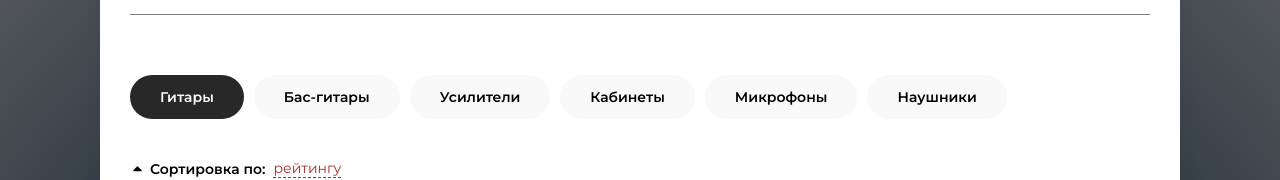
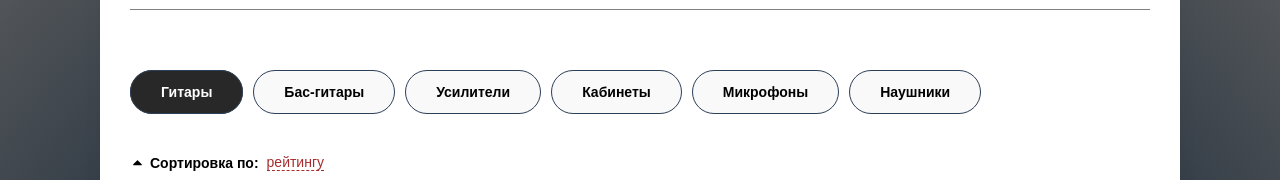
Before and after one commit to jm-spb/Guitar-Shop, a React (Create React App) app: page /#/ in a window 1280 px wide. Shown: the part 169-349 px from the top of the page. Built offline with nearby package versions, Linux system fonts and the light colour scheme; data requests are answered from the project's data file.

Commit message:
fix layout

```diff
--- a/public/index.html
+++ b/public/index.html
@@ -5,13 +5,8 @@
       <link rel="icon" href="%PUBLIC_URL%/favicon.ico" />
       <meta name="viewport" content="width=device-width, initial-scale=1" />
       <meta name="theme-color" content="#000000" />
-      <meta name="description" content="Web site created using create-react-app" />
-      <link rel="apple-touch-icon" href="%PUBLIC_URL%/logo192.png" />
-      <link rel="manifest" href="%PUBLIC_URL%/manifest.json" />
-      <link rel="preconnect" href="https://fonts.googleapis.com">
-      <link rel="preconnect" href="https://fonts.gstatic.com" crossorigin>
-      <link href="https://fonts.googleapis.com/css2?family=Montserrat:wght@300;400;500;600&display=swap" rel="stylesheet">
-
+      <meta name="description" content="Shop our selection of instruments and musical equipment." />
+      <link rel="apple-touch-icon" href="%PUBLIC_URL%/favicon.ico" />
       <title>Guitar Shop</title>
     </head>
 
--- a/src/_config.scss
+++ b/src/_config.scss
@@ -33,6 +33,6 @@ button {
 
 body {
   background: radial-gradient(circle, rgba(2, 0, 36, 1) 0%, rgba(28, 42, 57, 1) 50%, rgba(99, 99, 99, 1) 100%);
-  font-family: Montserrat;
+  font-family: Arial, Helvetica, sans-serif;
   overflow-y: scroll;
 }
--- a/src/pages/HomePage.scss
+++ b/src/pages/HomePage.scss
@@ -22,6 +22,8 @@
 
         button {
           padding: 13px 30px;
+          border: 1px solid $main-color;
+          border-radius: 30px;
         }
       }
     }
--- a/src/pages/_HomePage-media.scss
+++ b/src/pages/_HomePage-media.scss
@@ -15,14 +15,5 @@
 @media (max-width: 380px) {
   .select-bar {
     font-size: 12px;
-    &__categories {
-      ul {
-        li {
-          button {
-            padding: 10px 20px;
-          }
-        }
-      }
-    }
   }
 }
```
